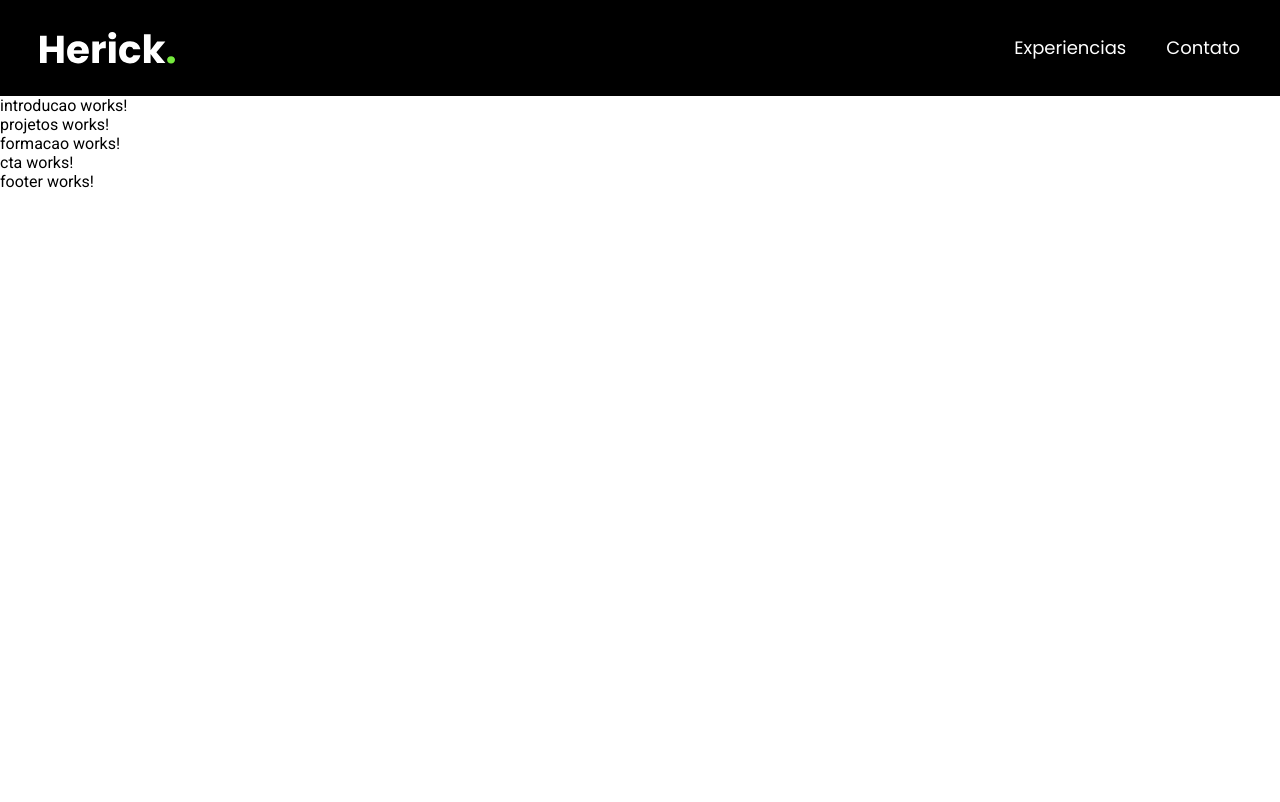
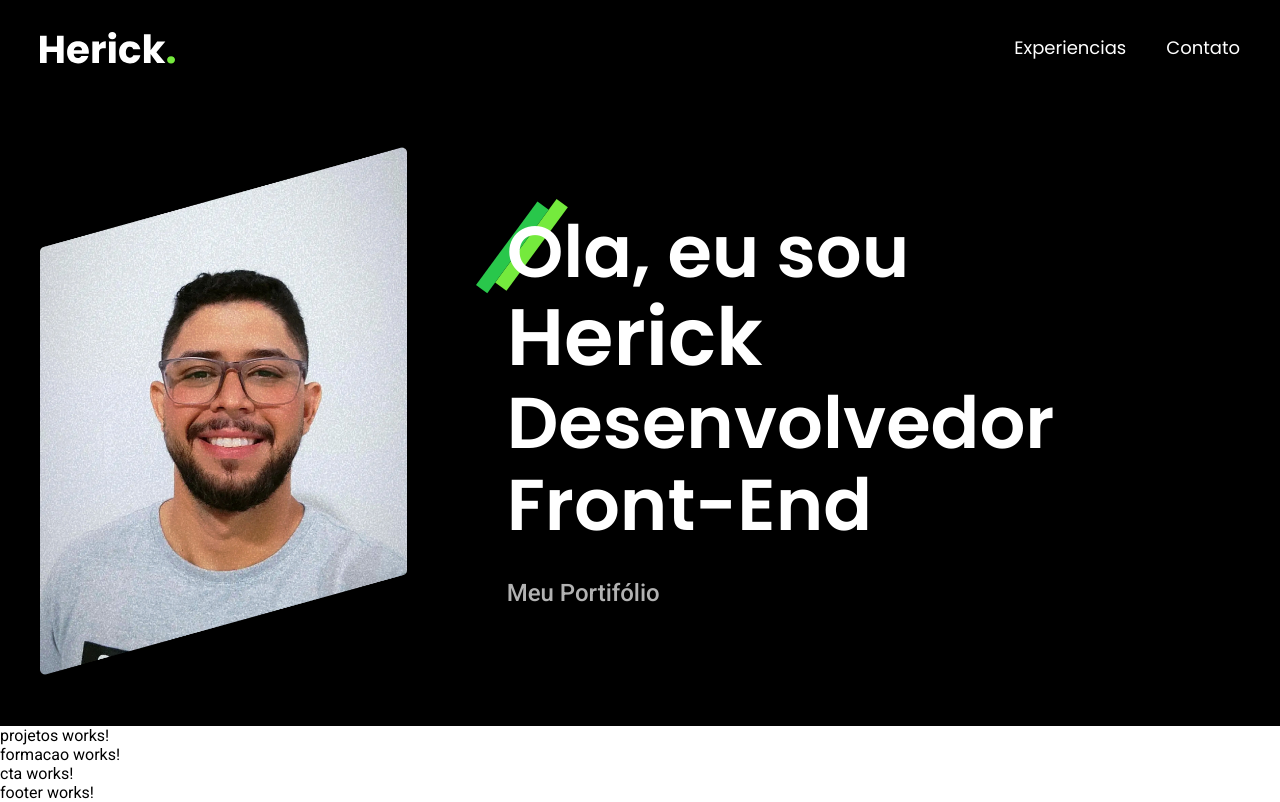
Before and after one commit to herickdevp/Desafio-Enacon, an Angular app: page / in a window 1280 px wide. Built offline with nearby package versions, Linux system fonts and the light colour scheme.

Commit message:
Implementacao do componente introducao

```diff
--- a/src/app/app.component.ts
+++ b/src/app/app.component.ts
@@ -3,7 +3,7 @@ import { Component } from '@angular/core';
 @Component({
   selector: 'app-root',
   templateUrl: './app.component.html',
-  styleUrls: ['./app.component.css']
+  styleUrls: ['./app.component.css'],
 })
 export class AppComponent {
   title = 'DesafioEnacon';
--- a/src/app/components/home/home/home.component.html
+++ b/src/app/components/home/home/home.component.html
@@ -1,5 +1,5 @@
 <app-header></app-header>
-<app-introducao></app-introducao>
+<app-introducao [name]="userName" [job]="job"></app-introducao>
 <app-projetos></app-projetos>
 <app-formacao></app-formacao>
 <app-cta></app-cta>
--- a/src/app/components/home/home/home.component.ts
+++ b/src/app/components/home/home/home.component.ts
@@ -3,8 +3,9 @@ import { Component } from '@angular/core';
 @Component({
   selector: 'app-home',
   templateUrl: './home.component.html',
-  styleUrls: ['./home.component.css']
+  styleUrls: ['./home.component.css'],
 })
 export class HomeComponent {
-
+  userName = 'Herick';
+  job = 'Desenvolvedor Front-End';
 }
--- a/src/app/components/home/introducao/introducao.component.css
+++ b/src/app/components/home/introducao/introducao.component.css
@@ -0,0 +1,35 @@
+.introducao {
+  display: grid;
+  grid-template-columns: 1fr 2fr;
+  gap: 100px;
+  padding: 50px 0;
+  align-items: center;
+}
+.tituloPrincipal {
+  font: 600 4.5rem/1.13 "Poppins", sans-serif;
+  color: var(--c0);
+  margin-bottom: 30px;
+  position: relative;
+  z-index: 1;
+}
+
+.introducao h1::before {
+  content: "";
+  width: 100px;
+  height: 100px;
+  background: url(../../../../assets/detalhe-intro.svg);
+  position: absolute;
+  top: -15px;
+  left: -35px;
+  z-index: -1;
+}
+
+.paragrafoIntro {
+  font: 500 1.5rem/1.5 "Roboto", sans-serif;
+  color: var(--c5);
+}
+
+.introDestaque {
+  /* color: var(--p1); */
+  font-size: 5rem;
+}
--- a/src/app/components/home/introducao/introducao.component.html
+++ b/src/app/components/home/introducao/introducao.component.html
@@ -1 +1,14 @@
-<p>introducao works!</p>
+<div [ngStyle]="{ 'background-color': 'black' }">
+  <div class="conteiner introducao">
+    <div>
+      <img src="assets/intro4.jpg" alt="" />
+    </div>
+    <div>
+      <h1 [ngClass]="tituloPrincipal">
+        Ola, eu sou <br /><span class="introDestaque">{{ name }}</span
+        ><br />{{ job }}
+      </h1>
+      <p class="paragrafoIntro c0">Meu Portifólio</p>
+    </div>
+  </div>
+</div>
--- a/src/app/components/home/introducao/introducao.component.ts
+++ b/src/app/components/home/introducao/introducao.component.ts
@@ -1,10 +1,14 @@
-import { Component } from '@angular/core';
+import { Component, Input } from '@angular/core';
 
 @Component({
   selector: 'app-introducao',
   templateUrl: './introducao.component.html',
-  styleUrls: ['./introducao.component.css']
+  styleUrls: ['./introducao.component.css'],
 })
 export class IntroducaoComponent {
+  @Input() name: String = '';
+  @Input() job: String = '';
 
+  tituloPrincipal = ['tituloPrincipal'];
+  introducao = ['introducao'];
 }
```
